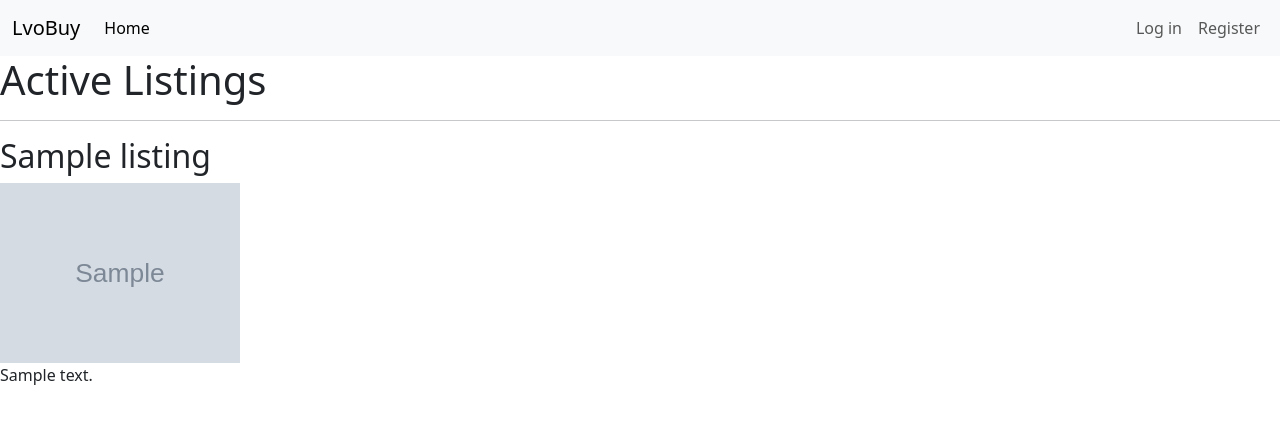
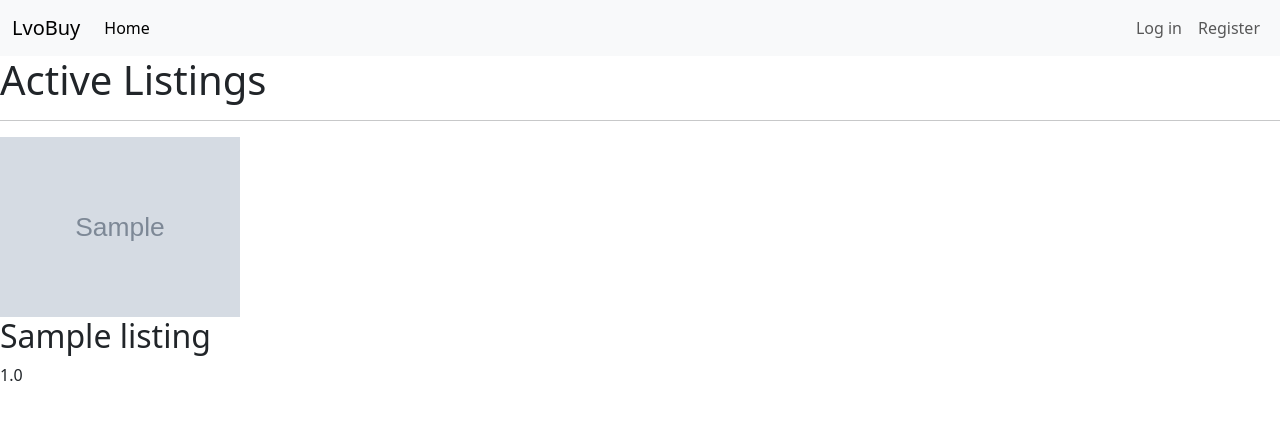
Before and after one commit to LvoBGM/LvoBuy, a Django app: page /bets/ in a window 1280 px wide. Shown: the top 425 px of the page. Run offline with Django 5.2, Linux system fonts and the light colour scheme; tables that the repository leaves empty hold one stand-in row (values such as "Sample post"); grey boxes marked "Sample" are stand-in pictures.

Commit message:
style: add a grid to the layout of the listings

```diff
--- a/bets/static/bets/styles.css
+++ b/bets/static/bets/styles.css
@@ -1,10 +1,16 @@
-#listing-container {
+.listing-item {
     height: 250px;
     overflow: hidden;
 }
 
-#listing-container img {
+.listing-item img {
     width: auto;
+    max-width: 300px;
     height: 180px;
     object-fit: contain;
 }
+
+#listing-grid {
+    display: grid;
+    grid-template-columns: repeat(auto-fit, minmax(300px, 1fr));
+}
--- a/bets/templates/bets/listings_layout.html
+++ b/bets/templates/bets/listings_layout.html
@@ -1,12 +1,11 @@
 <!-- a "listings" variable is required! -->
-<div id="listings-list">
+<div id="listing-grid">
     {% for listing in listings %}
-        <div id="listing-container">
-            <h2>{{listing.title}}</h2>
+        <div class="listing-item">
             {% if listing.image_url %}
                 <img src="{{ listing.image_url }}">
             {% endif %}
-            <p>{{listing.description}}</p>
+            <h2>{{listing.title}}</h2>
             {{listing.current_bid}}
         </div>
     {% endfor %}
```
